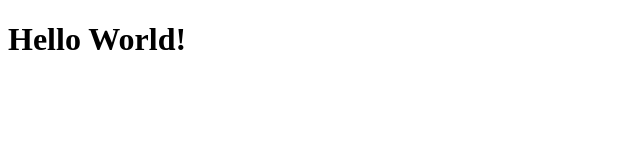
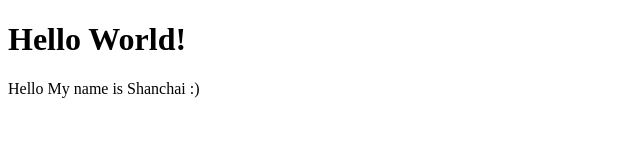
Before and after one commit to shanchai/Portfolio, a plain HTML site: page Index.html in a window 1280 px wide. Shown: the whole page, without its empty margins (0-640 px from the left). Drawn offline with Linux system fonts and the light colour scheme.

Commit message:
My second Commit

```diff
--- a/Index.html
+++ b/Index.html
@@ -7,5 +7,6 @@
 </head>
 <body>
   <h1>Hello World! </h1>
+  <p>Hello My name is Shanchai :)</p>
 </body>
 </html>
```
